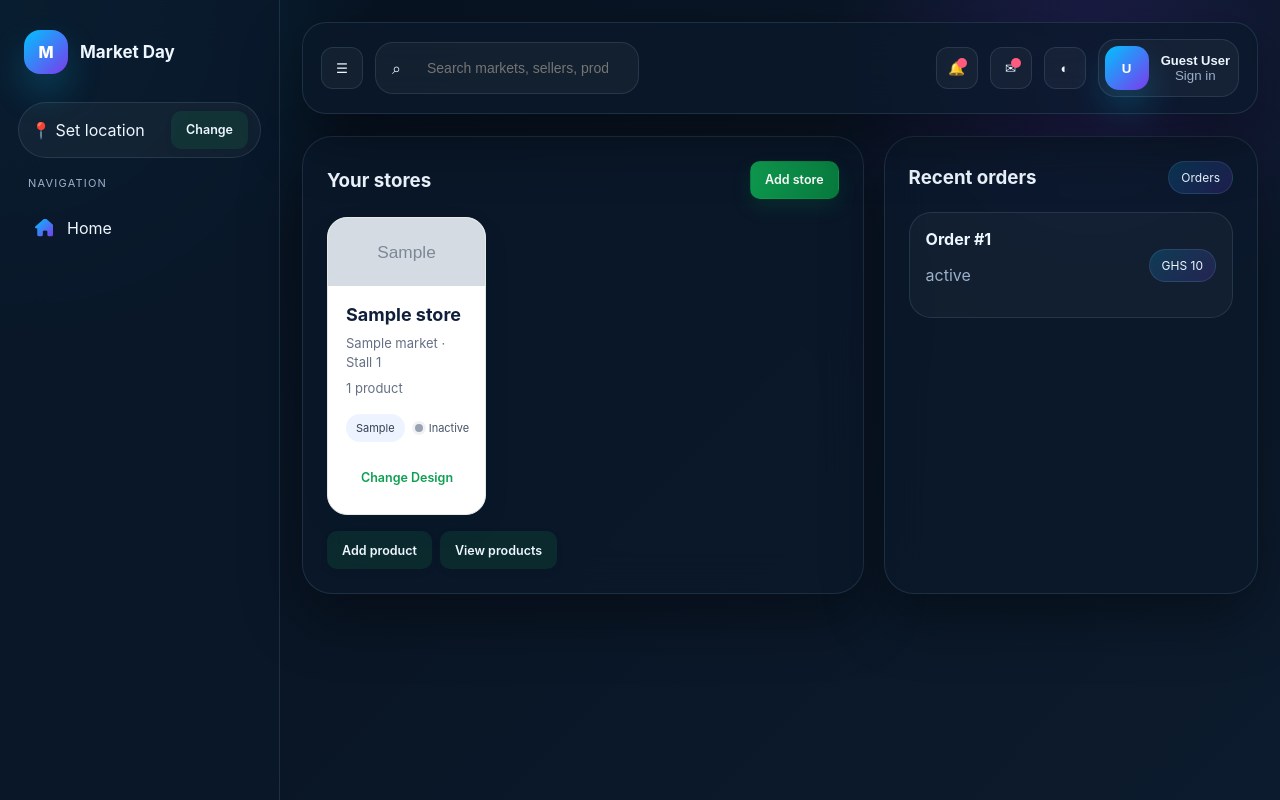
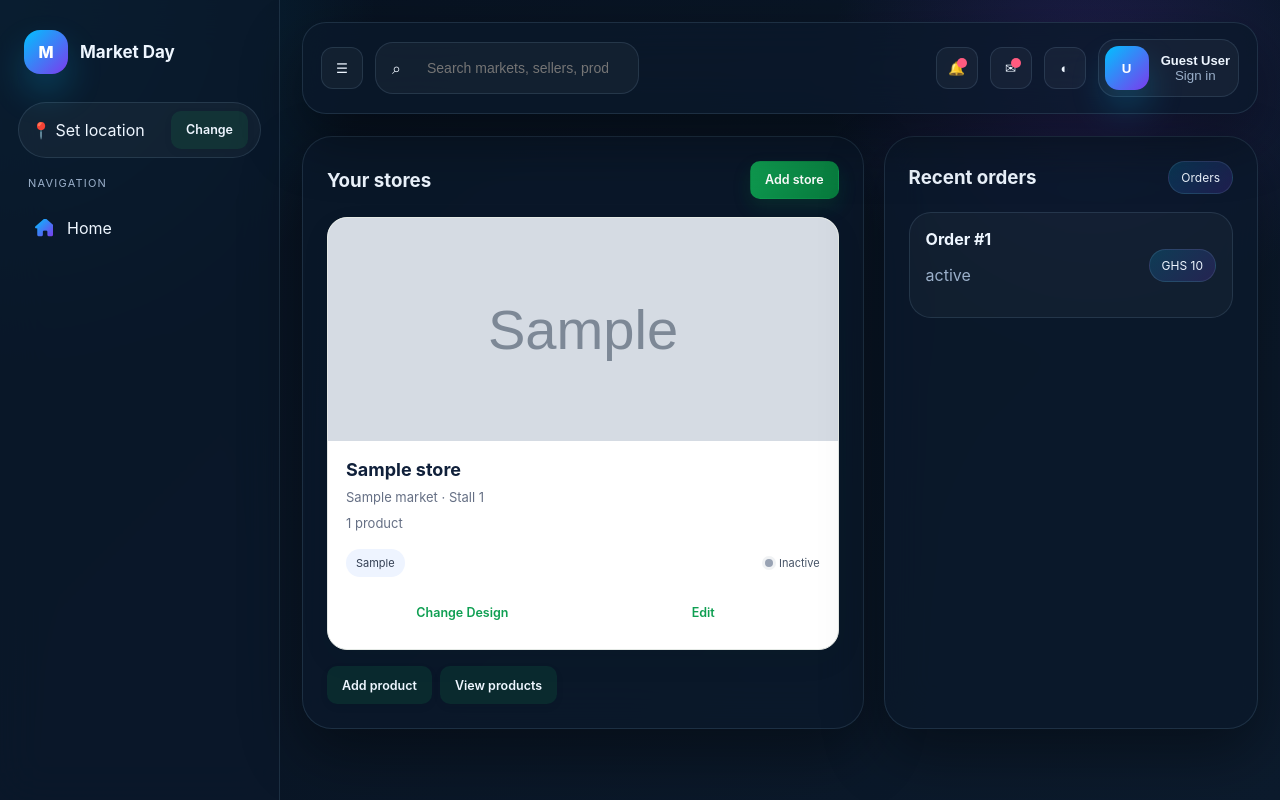
Before and after one commit to csbrotherslabs/market_day, a Django app: template templates/sellers_app/dashboard.html in a window 1280 px wide. Run offline with Django 5.2, Linux system fonts and the light colour scheme; the template is opened without the code that fills it: most values are stand-ins (such as "Sample title", 1, 10 or a date in 2020); grey boxes marked "Sample" are stand-in pictures.

Commit message:
Fix seller dashboard store card responsive sizing

```diff
--- a/templates/sellers_app/dashboard.html
+++ b/templates/sellers_app/dashboard.html
@@ -4,15 +4,17 @@
 <style>
   .store-grid {
     display:grid;
-    grid-template-columns:repeat(3,minmax(0,1fr));
+    grid-template-columns:repeat(auto-fit,minmax(min(100%,280px),1fr));
     gap:18px;
   }
   .store-card {
     overflow:hidden;
+    min-width:0;
     border:1px solid #e4e9e5;
     border-radius:20px;
     background:#fff;
     box-shadow:0 10px 30px rgba(20,45,30,.06);
+    container-type:inline-size;
   }
   .store-card-media {
     position:relative;
@@ -38,6 +40,7 @@
     text-transform:uppercase;
   }
   .store-card-body {
+    min-width:0;
     padding:18px;
   }
   .store-card-title {
@@ -45,6 +48,7 @@
     font-size:18px;
     line-height:1.25;
     color:#10203a;
+    overflow-wrap:anywhere;
   }
   .store-card-location,
   .store-card-products {
@@ -52,6 +56,7 @@
     color:#667085;
     font-size:13px;
     line-height:1.5;
+    overflow-wrap:anywhere;
   }
   .store-card-products { margin-top:6px; }
   .store-card-meta {
@@ -60,11 +65,14 @@
     justify-content:space-between;
     gap:10px;
     margin-top:16px;
+    min-width:0;
   }
   .store-card-template {
     display:inline-flex;
     align-items:center;
     min-height:28px;
+    min-width:0;
+    max-width:100%;
     padding:6px 10px;
     border-radius:999px;
     background:#eef4ff;
@@ -77,6 +85,7 @@
     display:inline-flex;
     align-items:center;
     gap:6px;
+    flex:0 0 auto;
     color:#475467;
     font-size:11px;
     white-space:nowrap;
@@ -85,6 +94,7 @@
     content:"";
     width:8px;
     height:8px;
+    flex:0 0 8px;
     border-radius:50%;
     background:#98a2b3;
     box-shadow:0 0 0 3px rgba(152,162,179,.14);
@@ -95,26 +105,32 @@
   }
   .store-card-actions {
     display:grid;
-    grid-template-columns:1fr 1fr;
+    grid-template-columns:repeat(2,minmax(0,1fr));
     gap:8px;
     margin-top:16px;
   }
   .store-card-actions .btn {
     width:100%;
+    min-width:0;
     justify-content:center;
+    text-align:center;
+    white-space:normal;
   }
 
-  @media (max-width:1100px) {
-    .store-grid { grid-template-columns:repeat(2,minmax(0,1fr)); }
+  @container (max-width:320px) {
+    .store-card-meta {
+      align-items:flex-start;
+      flex-wrap:wrap;
+    }
+    .store-card-actions {
+      grid-template-columns:1fr;
+    }
   }
+
   @media (max-width:700px) {
     .store-grid { grid-template-columns:1fr; }
     .store-card-body { padding:16px; }
     .store-card-title { font-size:17px; }
-  }
-  @media (max-width:420px) {
-    .store-card-actions { grid-template-columns:1fr; }
-    .store-card-meta { align-items:flex-start; }
   }
 </style>
 <section class="two-col-grid">
```
